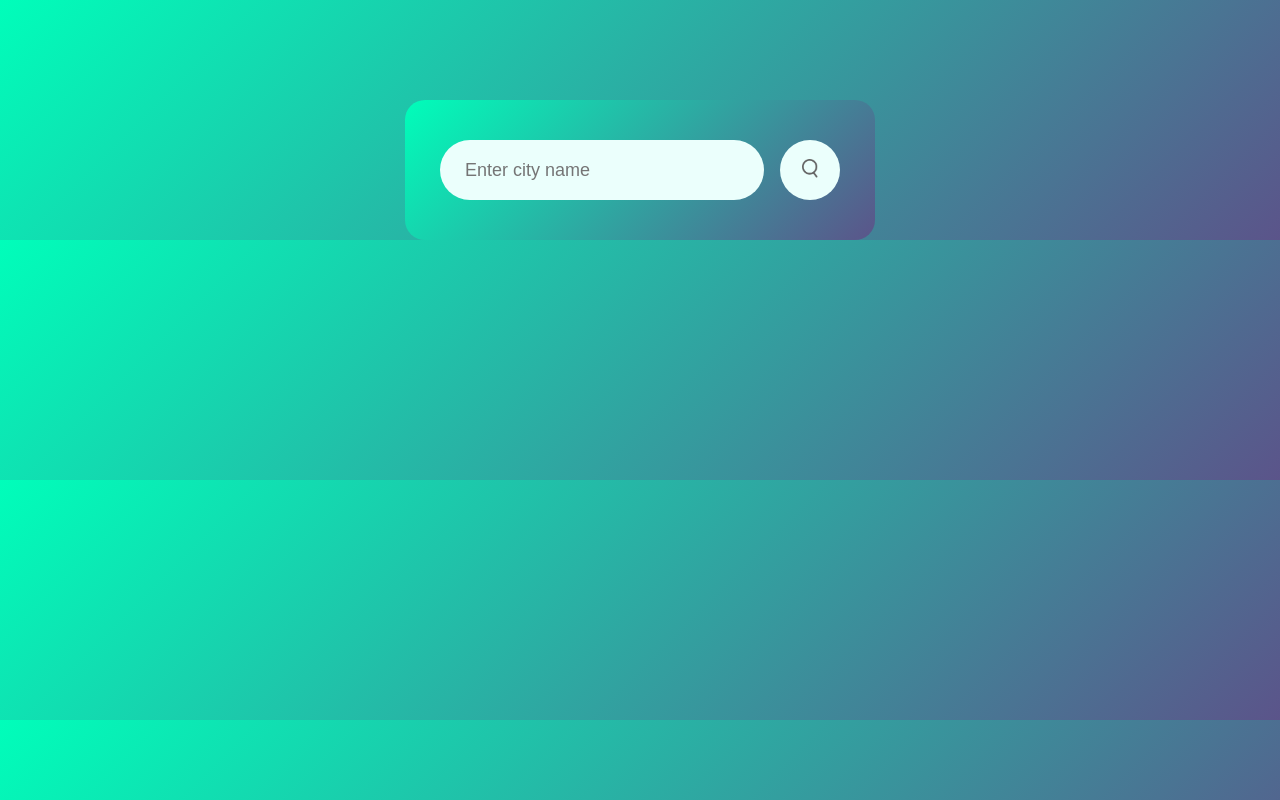
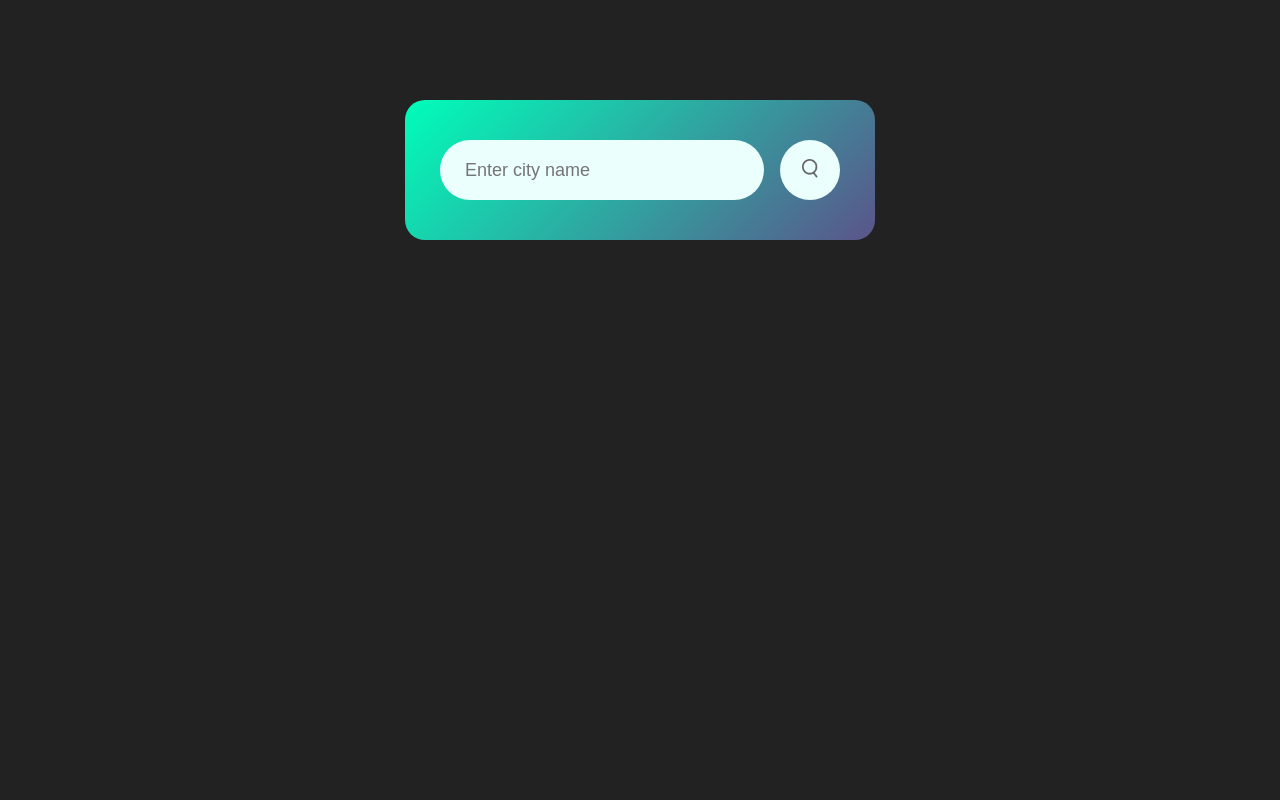
Before and after one commit to anasbangalorie/Project, a plain HTML site: page index.html in a window 1280 px wide. Drawn offline with Linux system fonts and the light colour scheme.

Commit message:
Update style.css

```diff
--- a/style.css
+++ b/style.css
@@ -5,7 +5,7 @@
     box-sizing: border-box;
 }
 body{
-    background: linear-gradient(135deg,#00feba, #5b548a);
+    background: #222;
 }
 .card{
     width: 98%;
```
